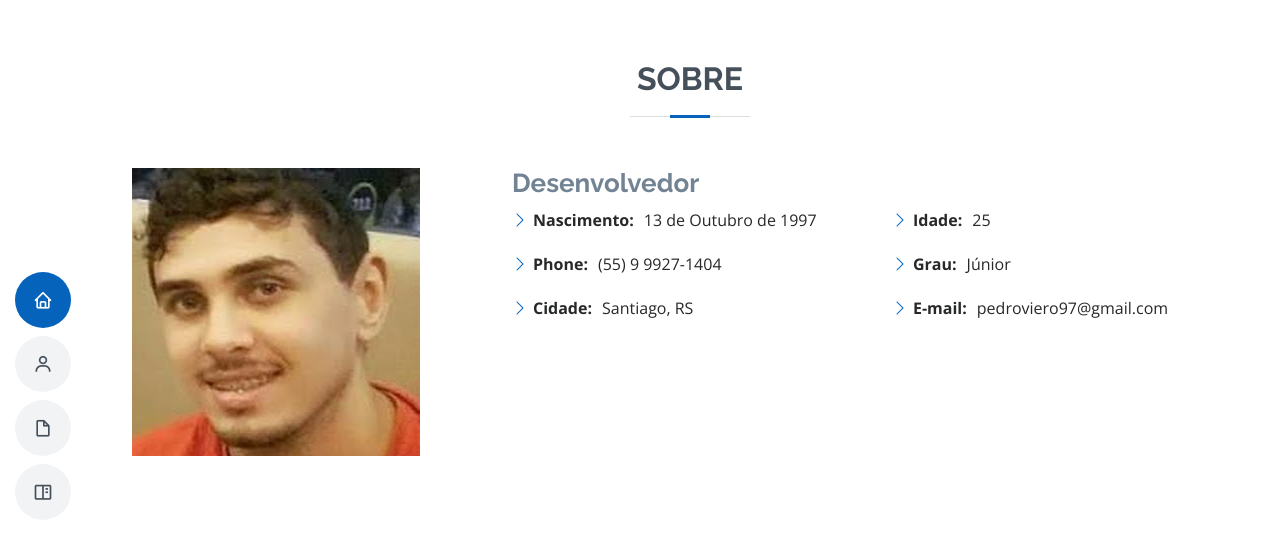
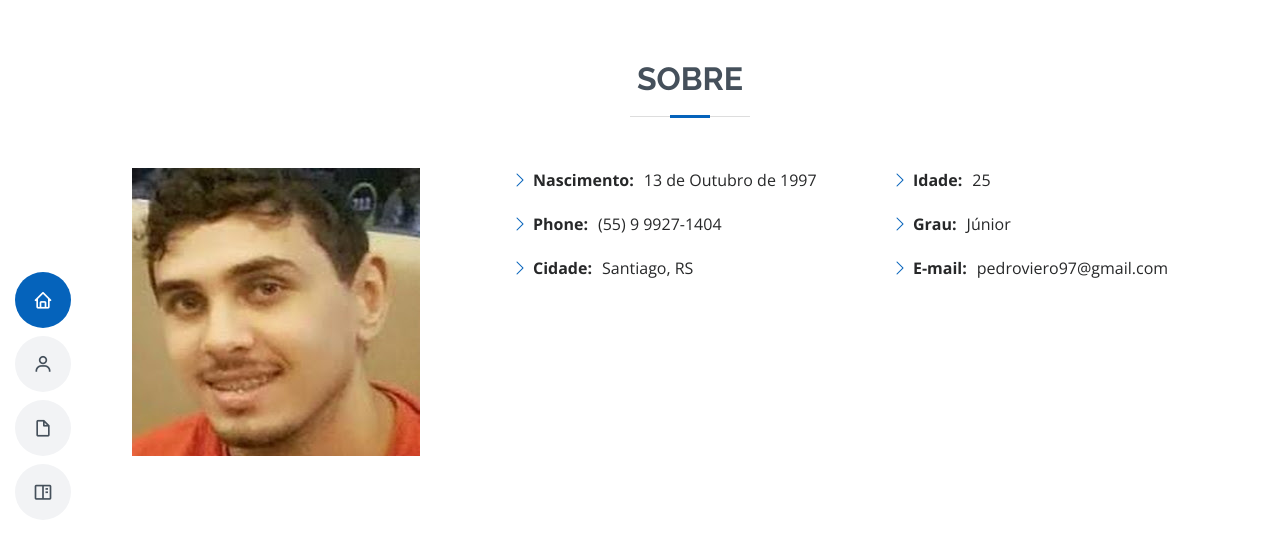
Before and after one commit to pedro554/portfolio, a Flask app: page /sobre in a window 1280 px wide. Shown: the top 540 px of the page. Run offline with Flask 2, Linux system fonts and the light colour scheme; some libraries are stand-ins or nearby versions.

Commit message:
Update sobre.html

```diff
--- a/templates/sobre.html
+++ b/templates/sobre.html
@@ -12,7 +12,6 @@
         <img src="static/img/profile-img.jpg" class="img-fluid" alt="">
     </div>
     <div class="col-lg-8 pt-4 pt-lg-0 content">
-        <h3>Desenvolvedor</h3>
         <div class="row">
         <div class="col-lg-6">
             <ul>
@@ -29,6 +28,9 @@
             </ul>
         </div>
         </div>
+        <p class="fst-italic">
+
+        </p>
     </div>
     </div>
 
```
